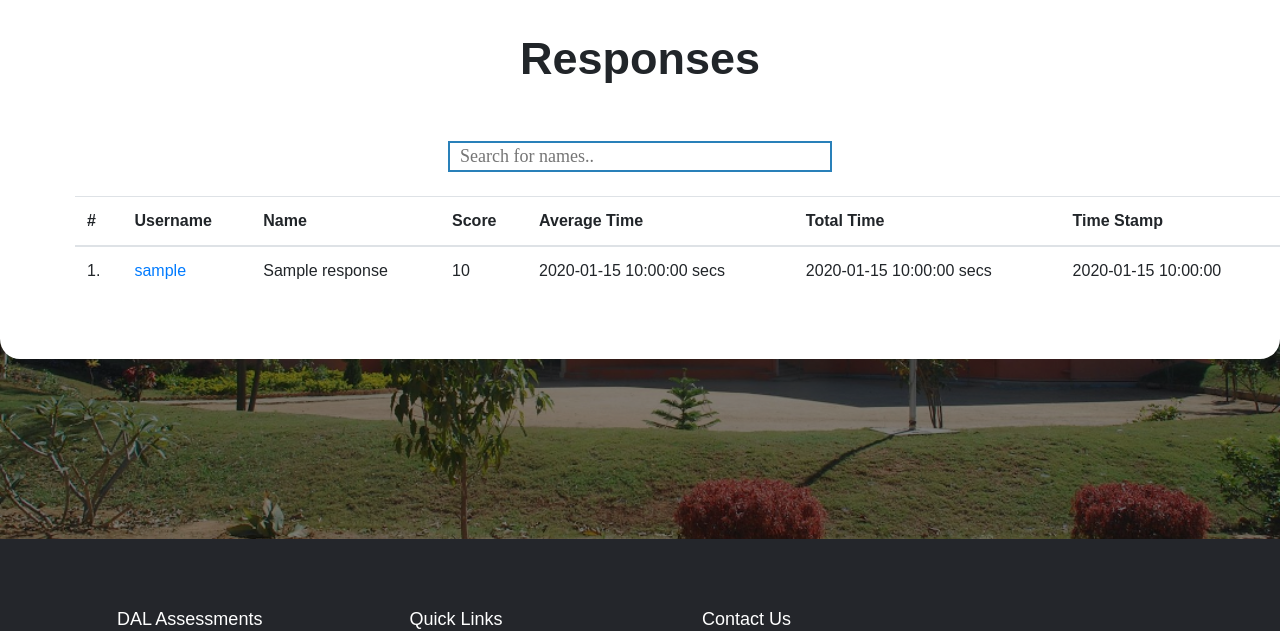
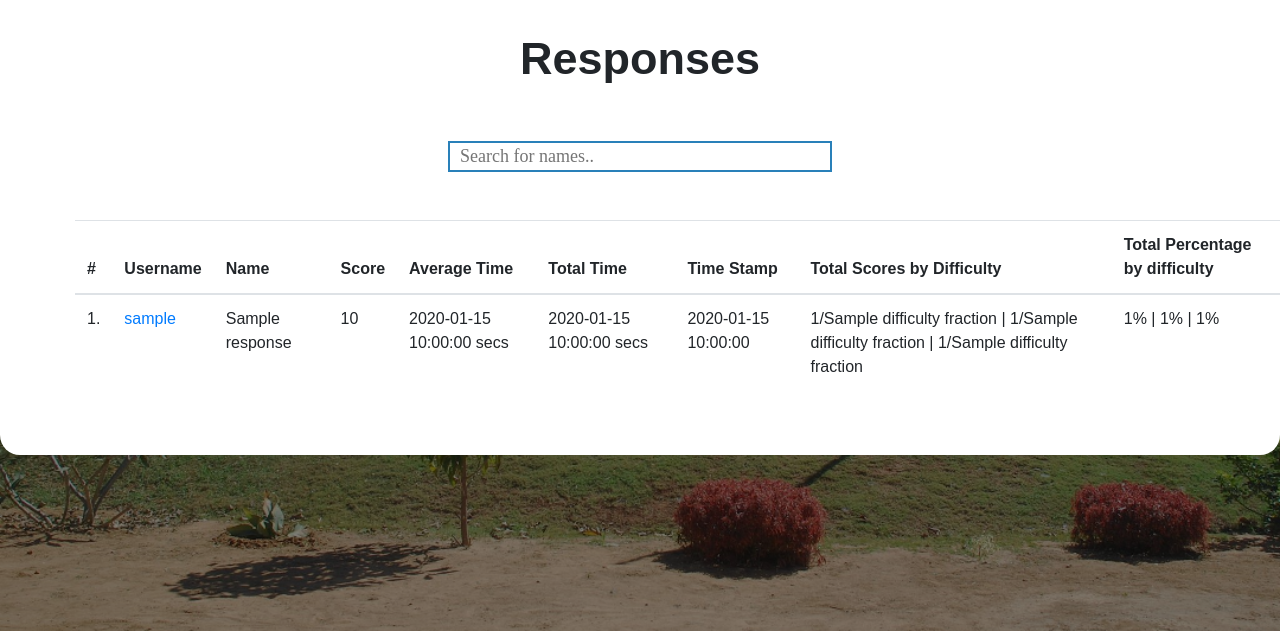
Before and after one commit to diyaschool/dal_assessments, a Python web app: template templates/test_analytics.html in a window 1280 px wide. Shown: the part 143-774 px from the top of the page. Run offline with Jinja, Linux system fonts and the light colour scheme; the template is opened without the code that fills it: most values are stand-ins (such as "Sample title", 1, 10 or a date in 2020); some libraries are stand-ins or nearby versions.

Commit message:
improved analytics

```diff
--- a/templates/test_analytics.html
+++ b/templates/test_analytics.html
@@ -37,13 +37,15 @@
               <table class='table sortable' id='myTable'>
                 <thead>
                   <tr>
-                    <th class="pointer" scope='col' onclick='sortTable(0, false)'>#</th>
-                    <th class="pointer" scope='col' onclick='sortTable(1, false)'>Username</th>
-                    <th class="pointer" scope='col' onclick='sortTable(2, false)'>Name</th>
-                    <th class="pointer" scope='col' onclick='sortTable(3, false)'>Score</th>
-                    <th scope='col'>Average Time</th>
-                    <th scope='col'>Total Time</th>
-                    <th scope='col'>Time Stamp</th>
+                    <th data-toggle="tooltip" title="Rank based on submission of the user's first attempt" style="cursor: pointer" scope='col' onclick='sortTable(0, false)'>#</th>
+                    <th data-toggle="tooltip" title="Username of user" style="cursor: pointer" scope='col' onclick='sortTable(1, false)'>Username</th>
+                    <th data-toggle="tooltip" title="Name of user" style="cursor: pointer" scope='col' onclick='sortTable(2, false)'>Name</th>
+                    <th data-toggle="tooltip" title="Total score, based on difficulty of question answered" style="cursor: pointer" scope='col' onclick='sortTable(3, false)'>Score</th>
+                    <th data-toggle="tooltip" title="Average time spent answering for each question" scope='col'>Average Time</th>
+                    <th data-toggle="tooltip" title="Total time spent to complete test on their latest attempt" scope='col'>Total Time</th>
+                    <th data-toggle="tooltip" title="Time stamp of the submission of the user's latest attempt" scope='col'>Time Stamp</th>
+                    <th data-toggle="tooltip" title="Correct answers of total questions by difficulty - easy, medium, hard" scope='col'>Total Scores by Difficulty</th>
+                    <th data-toggle="tooltip" title="Percentage of correct answers by total questions by difficulty - easy, medium, hard" scope='col'>Total Percentage by difficulty</th>
                   </tr>
                 </thead>
                 <tbody>
@@ -56,7 +58,9 @@
                     <td>{{response['average_time']}} secs</td>
                     <td>{{response['total_time']}} secs</td>
                     <td data-toggle="tooltip" title="{{response['long_time_stamp']}}">{{response['time_stamp']}}</td>
-                    {%if response.get('attempts') != None%}{%if response['attempts'] > 1%}<td><span class="badge badge-info">Attempts {{response['attempts']}}</span></td>{%endif%}{%endif%}
+                    <td data-toggle="tooltip" title="Easy: {{response['difficulty_fraction'][0][0]}}/{{response['difficulty_fraction'][0][1]}}  |  Medium: {{response['difficulty_fraction'][1][0]}}/{{response['difficulty_fraction'][1][1]}}  |  Hard: {{response['difficulty_fraction'][2][0]}}/{{response['difficulty_fraction'][2][1]}}" >{{response['difficulty_fraction'][0][0]}}/{{response['difficulty_fraction'][0][1]}} | {{response['difficulty_fraction'][1][0]}}/{{response['difficulty_fraction'][1][1]}} | {{response['difficulty_fraction'][2][0]}}/{{response['difficulty_fraction'][2][1]}}</td>
+                    <td data-toggle="tooltip" title="{%if response['difficulty_percentage'][0] != None%}{{response['difficulty_percentage'][0]}}% for easy{%else%}null{%endif%} | {%if response['difficulty_percentage'][1] != None%}{{response['difficulty_percentage'][1]}}% for medium{%else%}null{%endif%} | {%if response['difficulty_percentage'][2] != None%}{{response['difficulty_percentage'][2]}}% for hard{%else%}null{%endif%}" >{%if response['difficulty_percentage'][0] != None%}{{response['difficulty_percentage'][0]}}%{%else%}null{%endif%} | {%if response['difficulty_percentage'][1] != None%}{{response['difficulty_percentage'][1]}}%{%else%}null{%endif%} | {%if response['difficulty_percentage'][2] != None%}{{response['difficulty_percentage'][2]}}%{%else%}null{%endif%}</td>
+                    {%if response.get('attempts') != None%}{%if response['attempts'] > 1%}<td><span class="badge badge-info">Attempts {{response['attempts']}}</span>&nbsp;&nbsp;&nbsp;&nbsp;&nbsp;&nbsp;</td>{%endif%}{%endif%}&nbsp;
                   </tr>
                   {%endfor%}
                 </tbody>
```
Also changed, not shown: main.py (+36 -0 lines).
